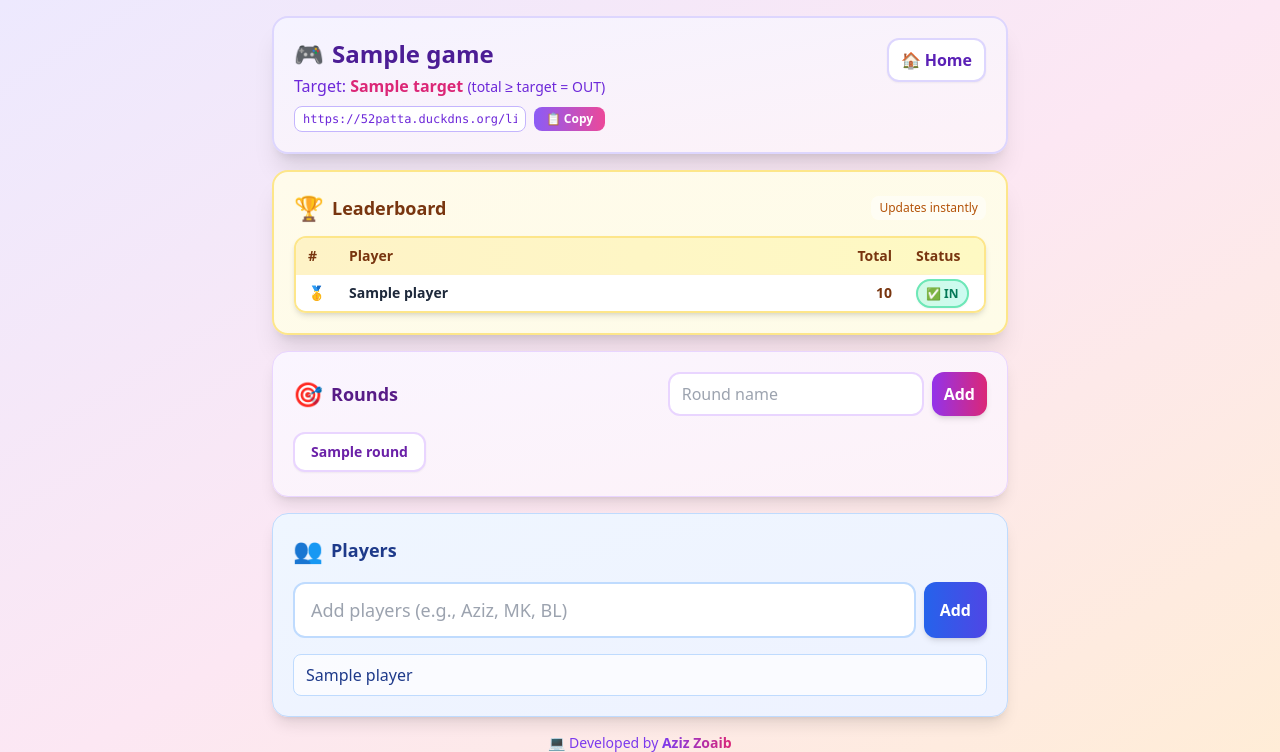
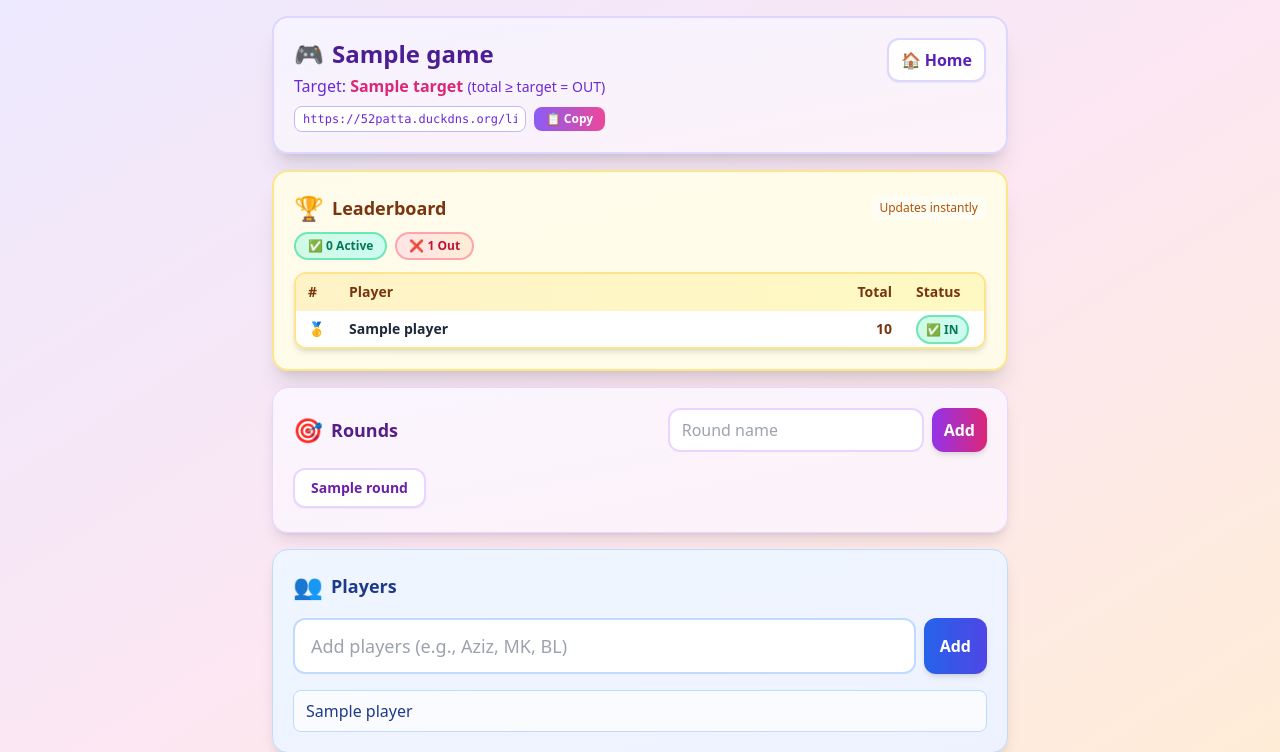
Before and after one commit to azizzoaib786/iquitscorer, a FastAPI app: template app/templates/game.html in a window 1280 px wide. Shown: the top 752 px of the page. Run offline with FastAPI, Linux system fonts and the light colour scheme; the template is opened without the code that fills it: most values are stand-ins (such as "Sample title", 1, 10 or a date in 2020); some libraries are stand-ins or nearby versions.

Commit message:
feat: show active/out count in leaderboard panel

```diff
--- a/app/templates/partials/leaderboard.html
+++ b/app/templates/partials/leaderboard.html
@@ -1,5 +1,5 @@
 <div class="bg-gradient-to-br from-amber-50 to-yellow-50 rounded-2xl border-2 border-amber-200 shadow-xl p-4 sm:p-5">
-  <div class="flex items-center justify-between">
+  <div class="flex items-center justify-between mb-2">
     <div class="flex items-center gap-2">
       <span class="text-2xl">🏆</span>
       <h2 class="text-lg font-bold text-amber-900">Leaderboard</h2>
@@ -7,7 +7,18 @@
     <span class="text-xs text-amber-700 font-medium bg-white/50 px-2 py-1 rounded-lg">Updates instantly</span>
   </div>
 
-  <div class="mt-3 overflow-hidden rounded-xl border-2 border-amber-200 shadow-md">
+  {% set active_count = board | selectattr('is_out', 'false') | list | length %}
+  {% set total_count = board | length %}
+  <div class="mb-3 flex items-center gap-2">
+    <span class="px-3 py-1 rounded-full text-xs font-bold bg-gradient-to-r from-emerald-100 to-teal-100 text-emerald-700 border-2 border-emerald-300">
+      ✅ {{ active_count }} Active
+    </span>
+    <span class="px-3 py-1 rounded-full text-xs font-bold bg-gradient-to-r from-rose-100 to-orange-100 text-rose-700 border-2 border-rose-300">
+      ❌ {{ total_count - active_count }} Out
+    </span>
+  </div>
+
+  <div class="overflow-hidden rounded-xl border-2 border-amber-200 shadow-md">
     <table class="w-full text-sm">
       <thead class="bg-gradient-to-r from-amber-100 to-yellow-100 text-amber-900 font-bold">
         <tr>
```
